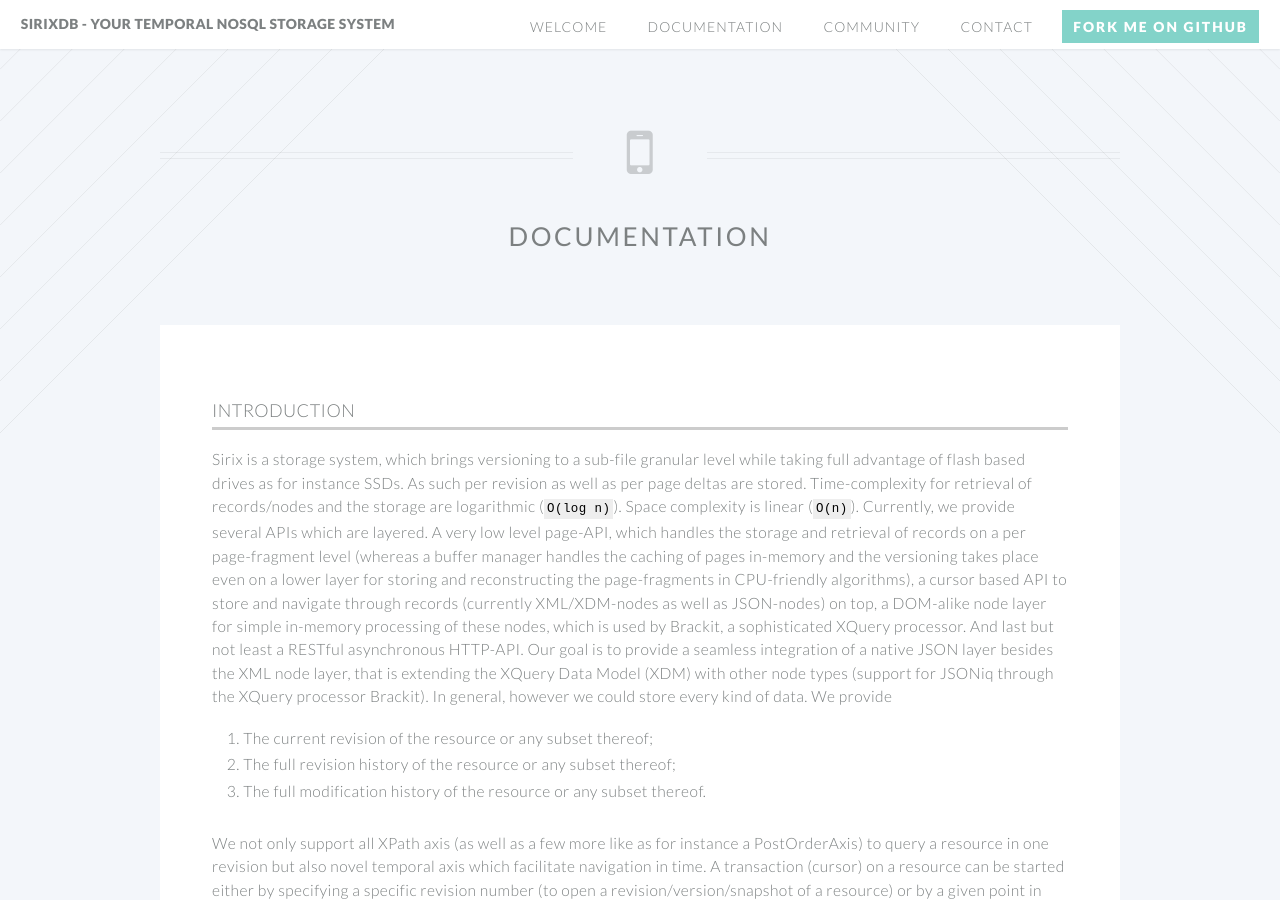
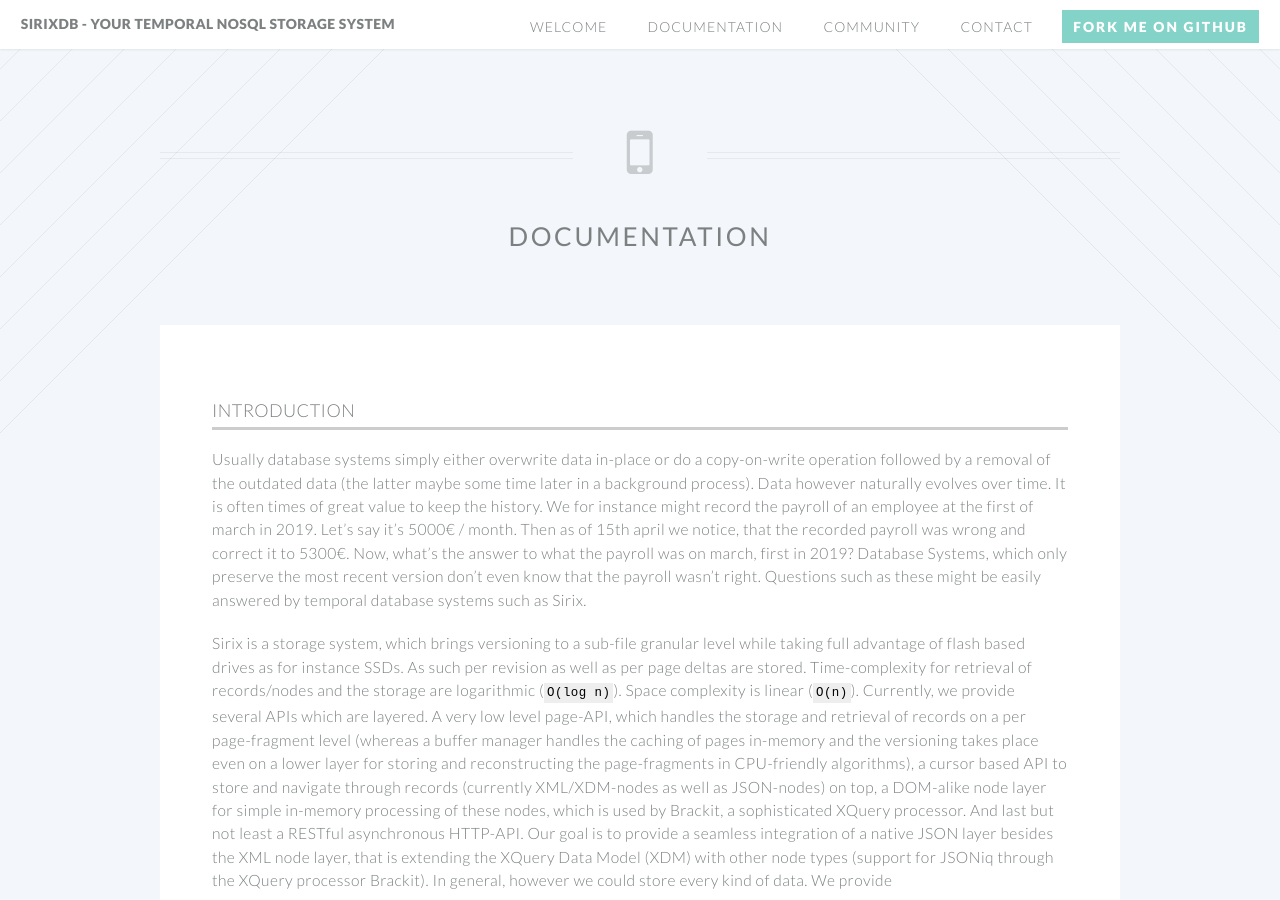
Before and after one commit to sirixdb/sirixdb.github.io, a Jekyll site: the page built from documentation.md, in a window 1280 px wide and 900 px high. Built offline with Jekyll 4.4.1, drawn with Linux system fonts in a browser that asks for light colours; our own code applies the rules of GitHub Pages for plain Markdown files; some of the changed text lies outside the part shown.

Commit message:
Update documentation.md

```diff
--- a/documentation.md
+++ b/documentation.md
@@ -4,6 +4,8 @@
 ---
 
 ### Introduction
+Usually database systems simply either overwrite data in-place or do a copy-on-write operation followed by a removal of the outdated data (the latter maybe some time later in a background process). Data however naturally evolves over time. It is often times of great value to keep the history. We for instance might record the payroll of an employee at the first of march in 2019. Let's say it's 5000€ / month. Then as of 15th april we notice, that the recorded payroll was wrong and correct it to 5300€. Now, what's the answer to what the payroll was on march, first in 2019? Database Systems, which only preserve the most recent version don't even know that the payroll wasn't right. Questions such as these might be easily answered by temporal database systems such as Sirix.
+
 Sirix is a storage system, which brings versioning to a sub-file granular level while taking full advantage of flash based drives as for instance SSDs. As such per revision as well as per page deltas are stored. Time-complexity for retrieval of records/nodes and the storage are logarithmic (`O(log n)`). Space complexity is linear (`O(n)`). Currently, we provide several APIs which are layered. A very low level page-API, which handles the storage and retrieval of records on a per page-fragment level (whereas a buffer manager handles the caching of pages in-memory and the versioning takes place even on a lower layer for storing and reconstructing the page-fragments in CPU-friendly algorithms), a cursor based API to store and navigate through records (currently XML/XDM-nodes as well as JSON-nodes) on top, a DOM-alike node layer for simple in-memory processing of these nodes, which is used by Brackit, a sophisticated XQuery processor. And last but not least a RESTful asynchronous HTTP-API. Our goal is to provide a seamless integration of a native JSON layer besides the XML node layer, that is extending the XQuery Data Model (XDM) with other node types (support for JSONiq through the XQuery processor Brackit). In general, however we could store every kind of data. We provide
 
 1. The current revision of the resource or any subset thereof;
@@ -16,6 +18,8 @@
 ![sunburstview](images/sunburstview-cut.png){: style="max-width: 450px; height: auto; margin: 1.5em"} ![moves](images/moves-cut.png){: style="max-width: 450px; height: auto; margin: 1.5em"}
 </div>
 
+https://www.dataversity.net/bitemporal-data-modeling-learn-history/
+
 ### API documentation
 We provide several APIs to interact with Sirix.
 
```
